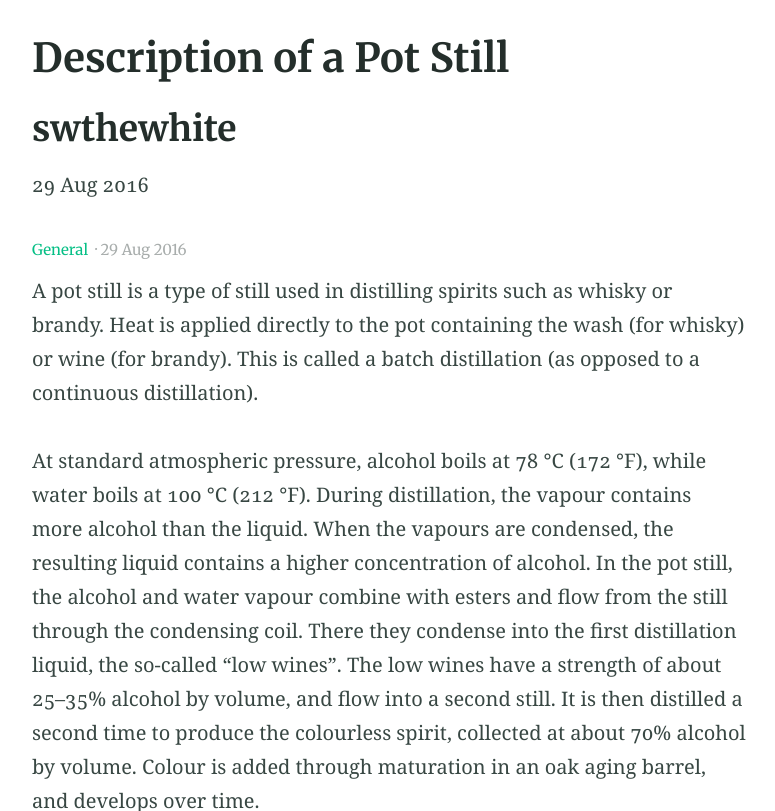
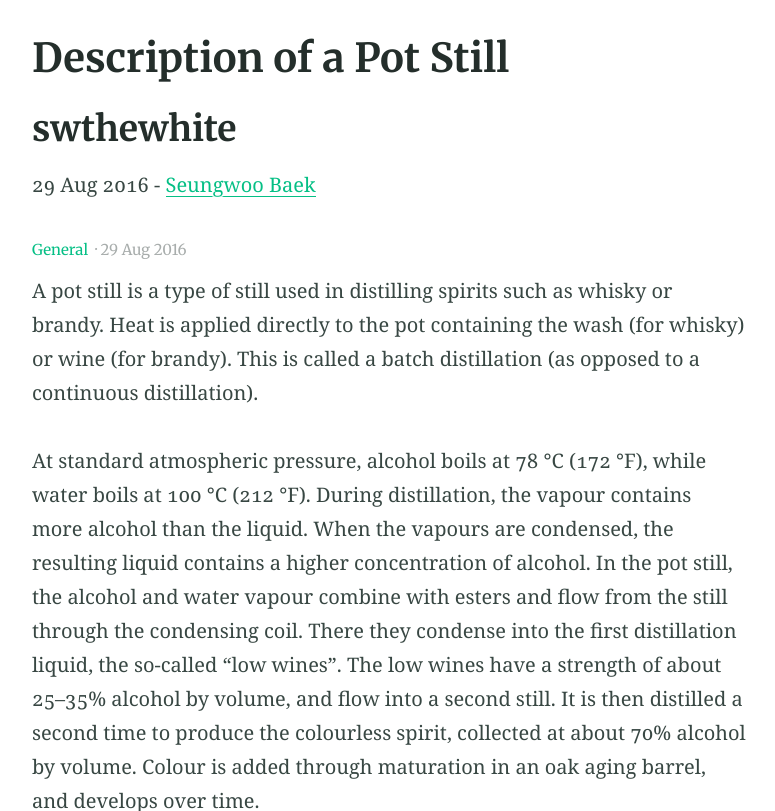
Before and after one commit to swthewhite-lab/swthewhite-lab.github.io, a Jekyll site: the page built from _posts/2016-08-29-example-post-three.md, in a window 1280 px wide and 900 px high, scrolled down 323 px, cut to the strip 89-900 px from the top of the window. Shown: the whole strip, without its empty margins (251-1026 px from the left). Built offline with Jekyll 4.4.1, drawn with Linux system fonts in a browser that asks for light colours.

Commit message:
Update post.html

```diff
--- a/_layouts/post.html
+++ b/_layouts/post.html
@@ -12,7 +12,7 @@ layout: default
     <h2>{{ page.author }}</h2>
     <p>
       {{ page.date | date_to_string }}
-      {% assign author = site.authors | where: 'short_name', page.author | first %}
+      {% assign author = site.authors | where: 'username', page.author | first %}
       {% if author %}
         - <a href="{{ author.url }}">{{ author.name }}</a>
       {% endif %}
```
